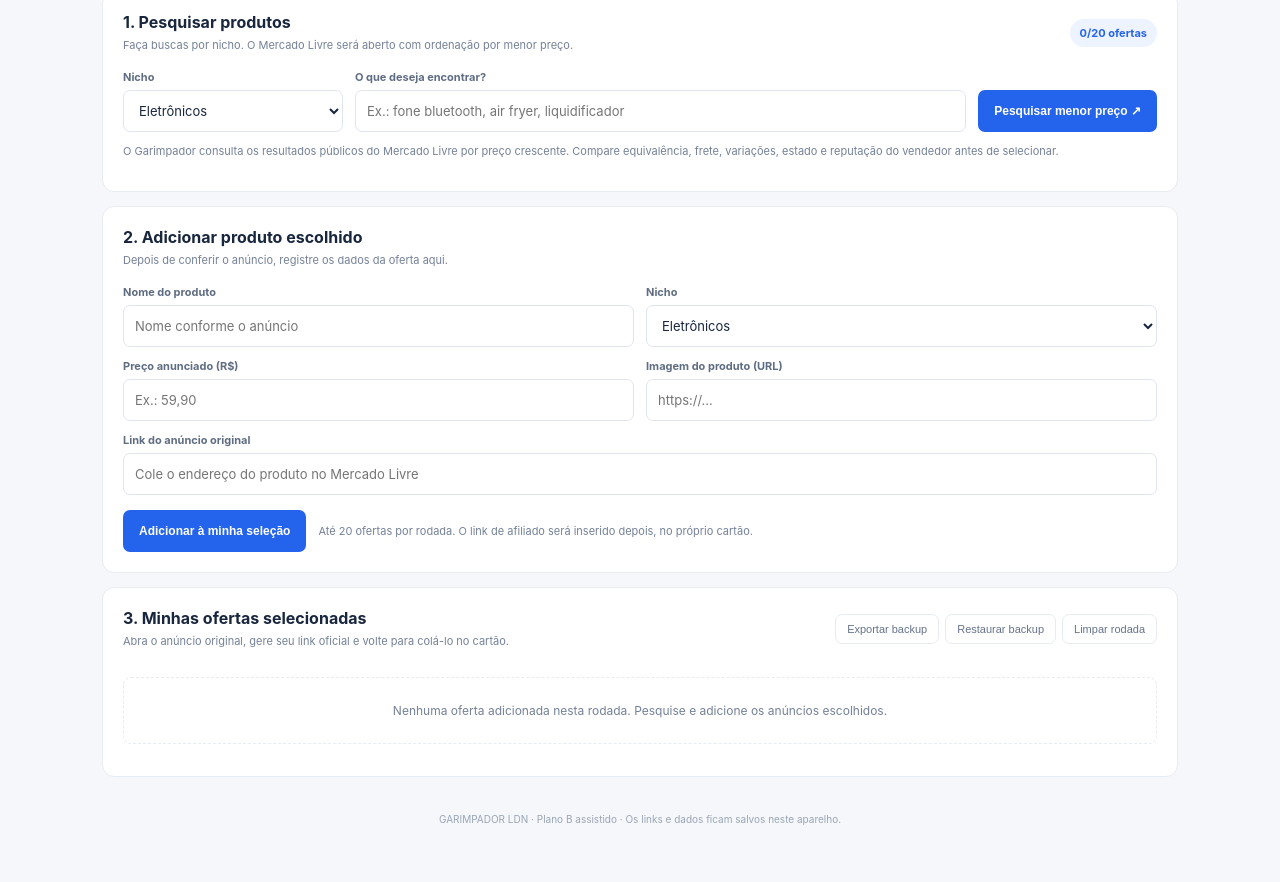
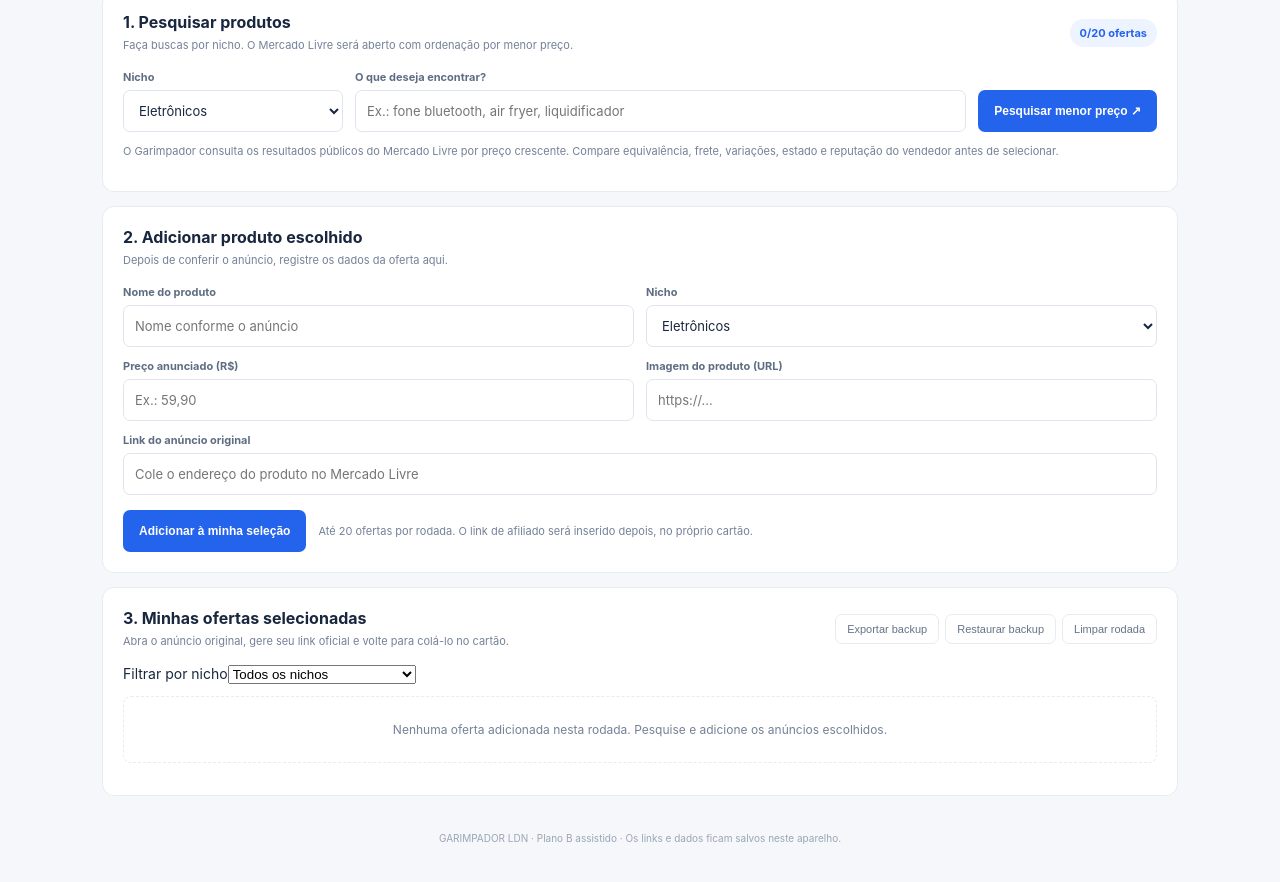
Before and after one commit to Eliton209/-loja-do-novinho-app, a plain HTML site: page garimpador/plano-b.html in a window 1280 px wide. Shown: the part 314-1196 px from the top of the page. Drawn offline with Linux system fonts and the light colour scheme.

Commit message:
Add niche filtering and product editing to Plan B

```diff
--- a/garimpador/plano-b.html
+++ b/garimpador/plano-b.html
@@ -32,7 +32,7 @@
 </section>
 <section class="panel offers-panel">
 <div class="section-title"><div><h2>3. Minhas ofertas selecionadas</h2><p>Abra o anúncio original, gere seu link oficial e volte para colá-lo no cartão.</p></div><div class="backup-actions"><button id="exportBackup" class="subtle" type="button">Exportar backup</button><button id="importBackupButton" class="subtle" type="button">Restaurar backup</button><input id="importBackup" type="file" accept="application/json,.json" hidden><button id="clearRound" class="subtle" type="button">Limpar rodada</button></div></div>
-<div id="offers" class="offers"><p class="empty">Nenhuma oferta adicionada nesta rodada.</p></div>
+<label class="filter-label">Filtrar por nicho<select id="offerFilter"><option value="">Todos os nichos</option><option>Eletrônicos</option><option>Celulares e acessórios</option><option>Informática</option><option>Casa e decoração</option><option>Cozinha</option><option>Cama, mesa e banho</option><option>Moda e acessórios</option><option>Beleza e cuidados pessoais</option><option>Ferramentas</option><option>Eletrodomésticos</option><option>Ofertas e promoções</option></select></label><div id="offers" class="offers"><p class="empty">Nenhuma oferta adicionada nesta rodada.</p></div>
 </section>
 <footer>GARIMPADOR LDN · Plano B assistido · Os links e dados ficam salvos neste aparelho.</footer>
 </main>
```
